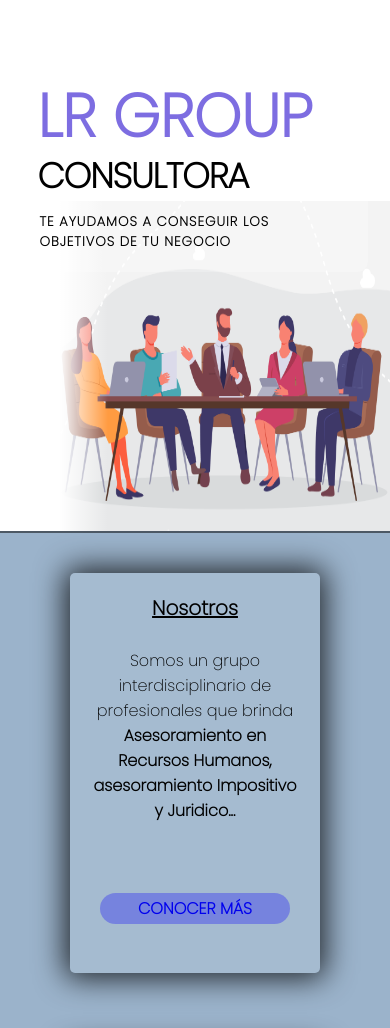
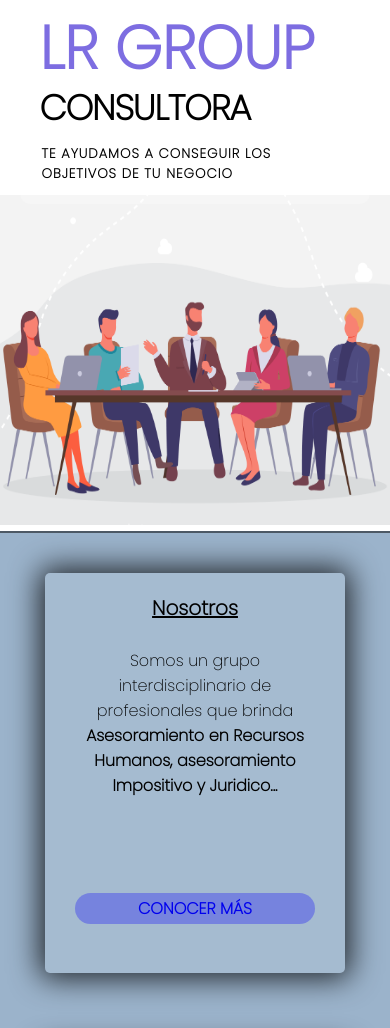
Before and after one commit to FLAweb/lrgroup, a plain HTML site: page index.html in a window 390 px wide. Shown: the part 69-1097 px from the top of the page. Drawn offline with Linux system fonts and the light colour scheme.

Commit message:
Add files via upload

```diff
--- a/styles.css
+++ b/styles.css
@@ -243,7 +243,7 @@ nav ul li a:hover {
 }
 
 .nosotros {
-    width: 250px;
+    width: 300px;
     height: 400px;
     background:  rgba(255, 255, 255, 0.1);
     border-radius: 5px;
@@ -253,7 +253,7 @@ nav ul li a:hover {
 }
 
 .servicios {
-    width: 250px;
+    width: 300px;
     height: 400px;
     background: rgba(255, 255, 255, 0.1);
     border-radius: 5px;
@@ -262,7 +262,7 @@ nav ul li a:hover {
 }
 
 .empresas {
-    width: 250px;
+    width: 300px;
     height: 400px;
     background:  rgba(255, 255, 255, 0.1);
     border-radius: 5px;
@@ -271,7 +271,7 @@ nav ul li a:hover {
 }
 
 .testimonios {
-    width: 250px;
+    width: 300px;
     height: 400px;
     background: rgba(255, 255, 255, 0.1);
     border-radius: 5px;
@@ -365,9 +365,6 @@ footer ul li a {
         justify-content: space-evenly;
     }
 
-    .degrade-vertical {
-
-    }
 
     .image {
         display: flex;
@@ -393,15 +390,25 @@ footer ul li a {
     }
 
     .container-image {
-        width: 85%;
+        width: 100%;
 
     }
 
     .container-titulo {
-        width: 15%;
+        width: 100%;
+        height: 260px;
+        display: inline-block;
+        left: -25%;
     }
 
+    .article-1 {
+        display: block;
+    }
     .image img {
         height: 330px;
     }
+
+    .degrade-vertical {
+        display: none;
+    }
 }
```
